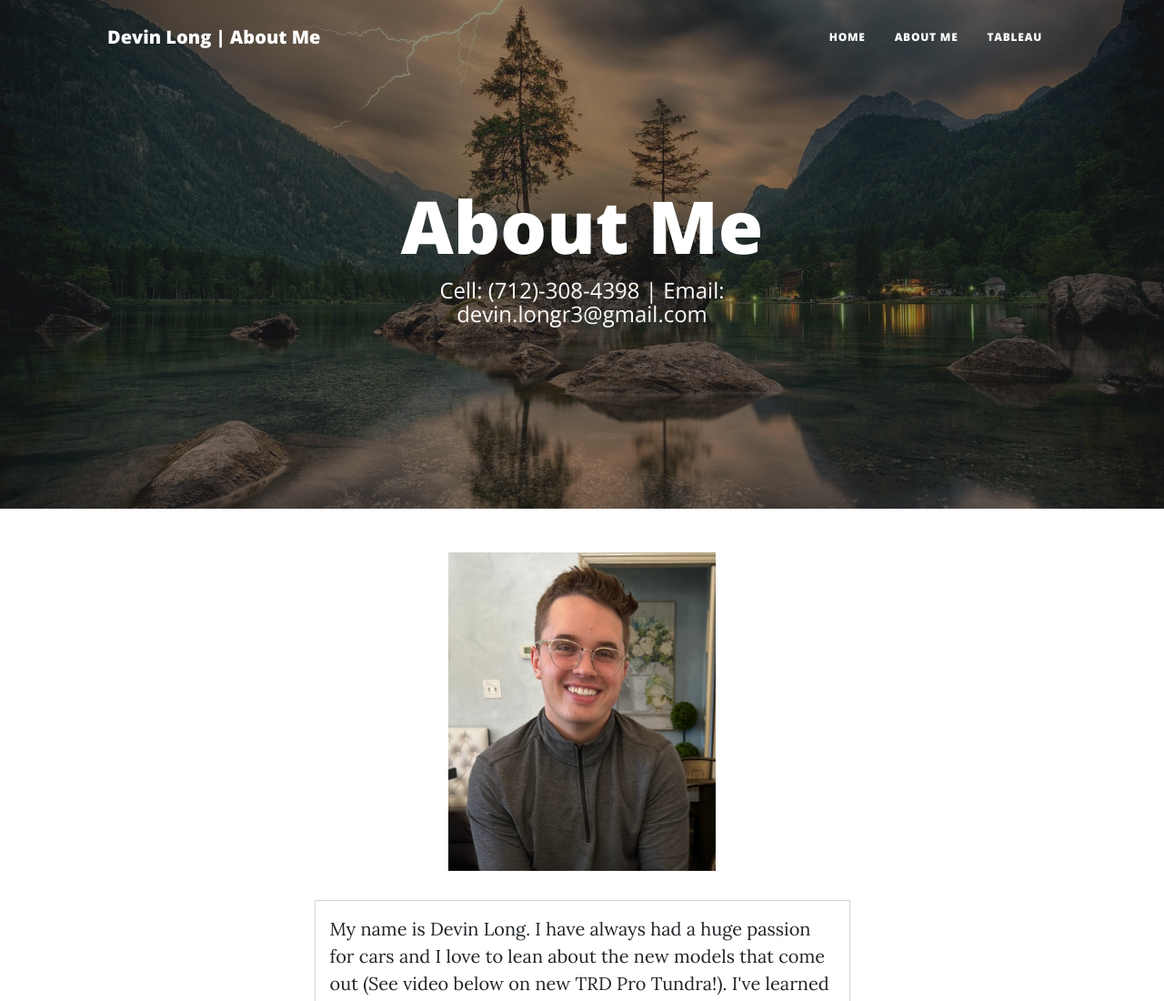
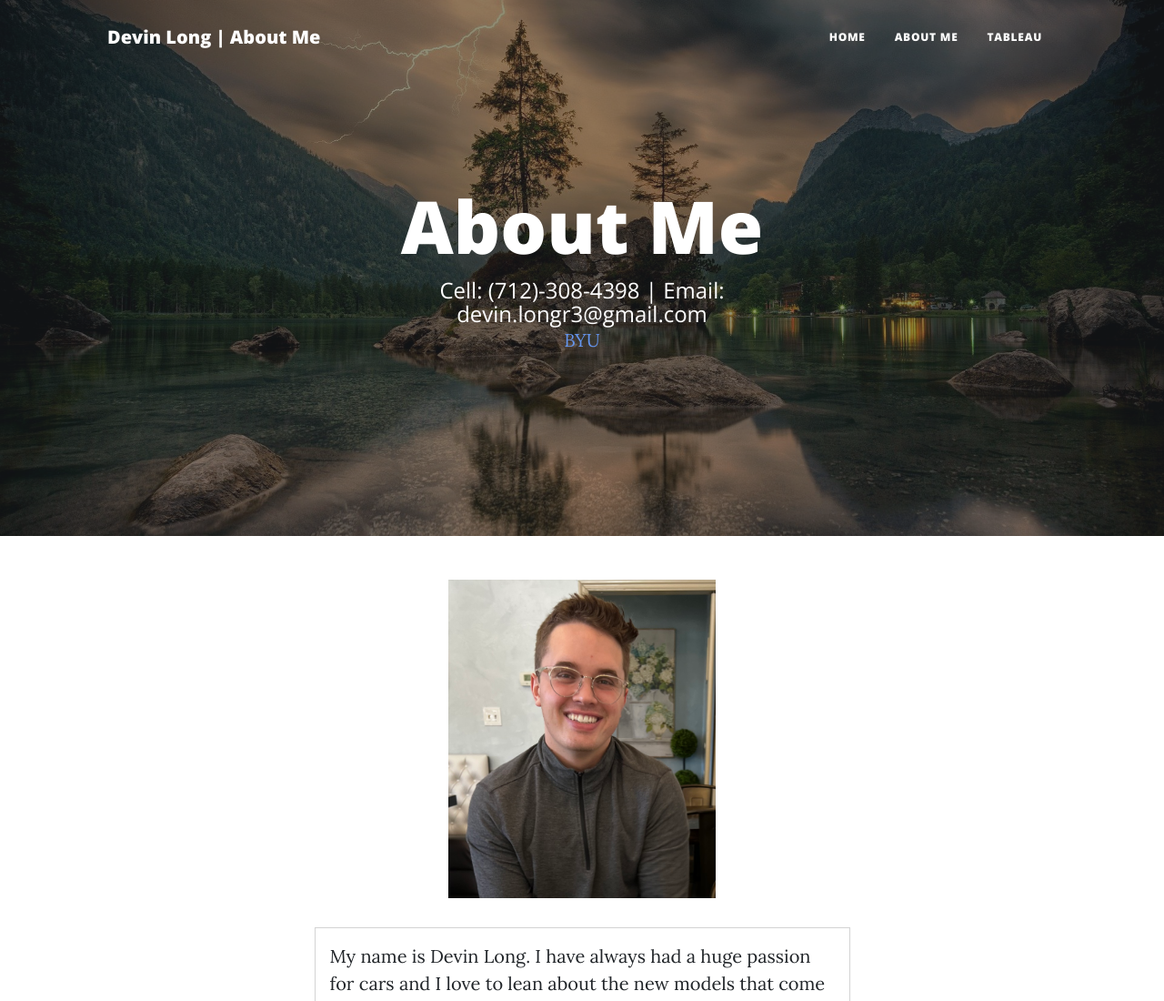
Before and after one commit to 18longd/IS201Final, a plain HTML site: page html/aboutme.html in a window 1280 px wide. Shown: the top 1100 px of the page at 91% size. Drawn offline with nearby package versions, Linux system fonts and the light colour scheme; files whose address does not match are found by name.

Commit message:
Add files via upload

```diff
--- a/html/aboutme.html
+++ b/html/aboutme.html
@@ -52,6 +52,7 @@
                         <div class="page-heading">
                             <h1>About Me</h1>
                             <span class="subheading">Cell: (712)-308-4398 | Email: devin.longr3@gmail.com</span>
+                            <a href="https://www.byu.edu/" target="_blank" title="BYU Home Page">BYU</a>
                         </div>
                     </div>
                 </div>
```
Also changed, not shown: html/tableau.html (+1 -0 lines).
